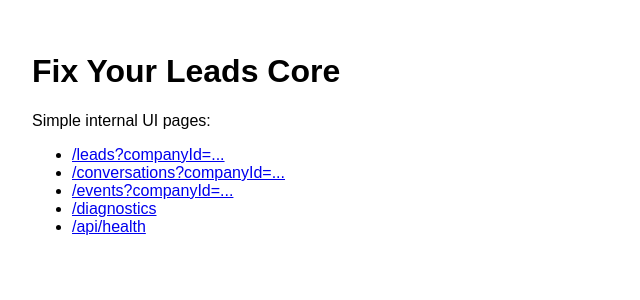
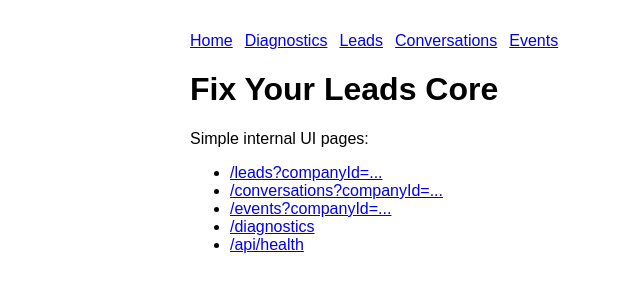
Before and after one commit to stephenmichaelmccain-create/fixyourleads-core, a Next.js app: page / in a window 1280 px wide. Shown: the top 300 px of the page, without its empty margins (0-640 px from the left). Built offline with nearby package versions, Linux system fonts and the light colour scheme.

Commit message:
Improve app navigation and runtime visibility

```diff
--- /dev/null
+++ b/app/api/internal/runtime/route.ts
@@ -0,0 +1,21 @@
+import { NextRequest, NextResponse } from 'next/server';
+import { requireApiKey } from '@/lib/api-auth';
+
+export async function GET(request: NextRequest) {
+  if (!requireApiKey(request)) {
+    return NextResponse.json({ error: 'unauthorized' }, { status: 401 });
+  }
+
+  return NextResponse.json({
+    ok: true,
+    runtime: {
+      nodeEnv: process.env.NODE_ENV || null,
+      appBaseUrlSet: Boolean(process.env.APP_BASE_URL),
+      databaseUrlSet: Boolean(process.env.DATABASE_URL),
+      redisUrlSet: Boolean(process.env.REDIS_URL),
+      telnyxApiKeySet: Boolean(process.env.TELNYX_API_KEY),
+      telnyxFromNumberSet: Boolean(process.env.TELNYX_FROM_NUMBER),
+      internalApiKeySet: Boolean(process.env.INTERNAL_API_KEY)
+    }
+  });
+}
--- /dev/null
+++ b/app/components/LayoutShell.tsx
@@ -0,0 +1,12 @@
+import { ReactNode } from 'react';
+import { Nav } from './Nav';
+
+export function LayoutShell({ title, children }: { title: string; children: ReactNode }) {
+  return (
+    <main style={{ fontFamily: 'sans-serif', padding: 24, maxWidth: 900, margin: '0 auto' }}>
+      <Nav />
+      <h1>{title}</h1>
+      {children}
+    </main>
+  );
+}
--- /dev/null
+++ b/app/components/Nav.tsx
@@ -0,0 +1,11 @@
+export function Nav() {
+  return (
+    <nav style={{ marginBottom: 20 }}>
+      <a href="/" style={{ marginRight: 12 }}>Home</a>
+      <a href="/diagnostics" style={{ marginRight: 12 }}>Diagnostics</a>
+      <a href="/leads?companyId=test-company" style={{ marginRight: 12 }}>Leads</a>
+      <a href="/conversations?companyId=test-company" style={{ marginRight: 12 }}>Conversations</a>
+      <a href="/events?companyId=test-company">Events</a>
+    </nav>
+  );
+}
--- a/app/events/page.tsx
+++ b/app/events/page.tsx
@@ -1,4 +1,5 @@
 import { db } from '@/lib/db';
+import { LayoutShell } from '@/app/components/LayoutShell';
 
 export default async function EventsPage({ searchParams }: { searchParams?: Promise<{ companyId?: string }> }) {
   const params = (await searchParams) || {};
@@ -13,8 +14,7 @@ export default async function EventsPage({ searchParams }: { searchParams?: Prom
     : [];
 
   return (
-    <main style={{ fontFamily: 'sans-serif', padding: 24 }}>
-      <h1>Events</h1>
+    <LayoutShell title="Events">
       <p>Pass <code>?companyId=...</code> in the URL.</p>
       <ul>
         {events.map((event) => (
@@ -25,6 +25,6 @@ export default async function EventsPage({ searchParams }: { searchParams?: Prom
           </li>
         ))}
       </ul>
-    </main>
+    </LayoutShell>
   );
 }
--- a/app/page.tsx
+++ b/app/page.tsx
@@ -1,7 +1,8 @@
+import { LayoutShell } from './components/LayoutShell';
+
 export default function HomePage() {
   return (
-    <main style={{ fontFamily: 'sans-serif', padding: 24 }}>
-      <h1>Fix Your Leads Core</h1>
+    <LayoutShell title="Fix Your Leads Core">
       <p>Simple internal UI pages:</p>
       <ul>
         <li><a href="/leads?companyId=test-company">/leads?companyId=...</a></li>
@@ -10,6 +11,6 @@ export default function HomePage() {
         <li><a href="/diagnostics">/diagnostics</a></li>
         <li><a href="/api/health">/api/health</a></li>
       </ul>
-    </main>
+    </LayoutShell>
   );
 }
```
Also changed, not shown: app/conversations/page.tsx (+5 -5 lines), app/leads/page.tsx (+4 -4 lines).
